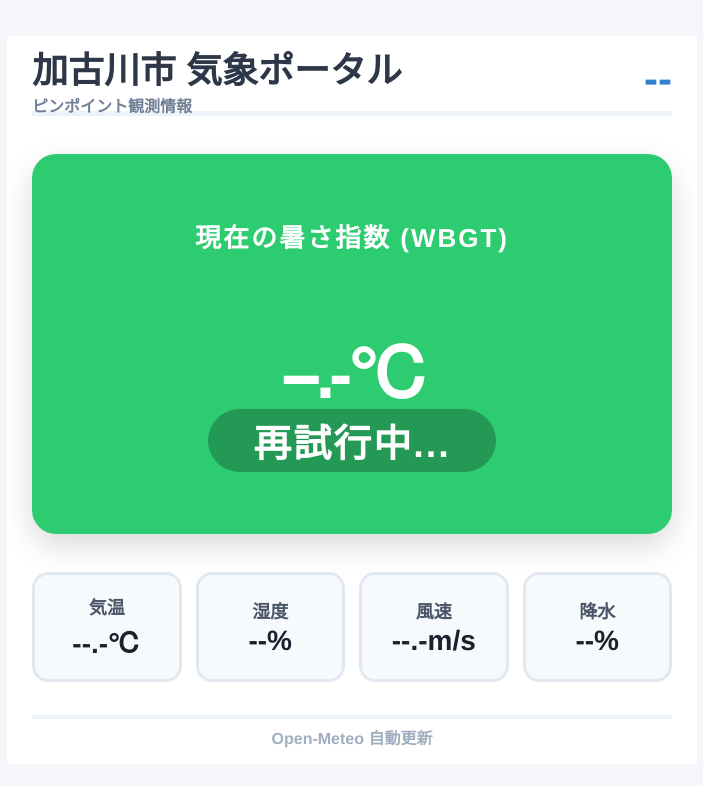
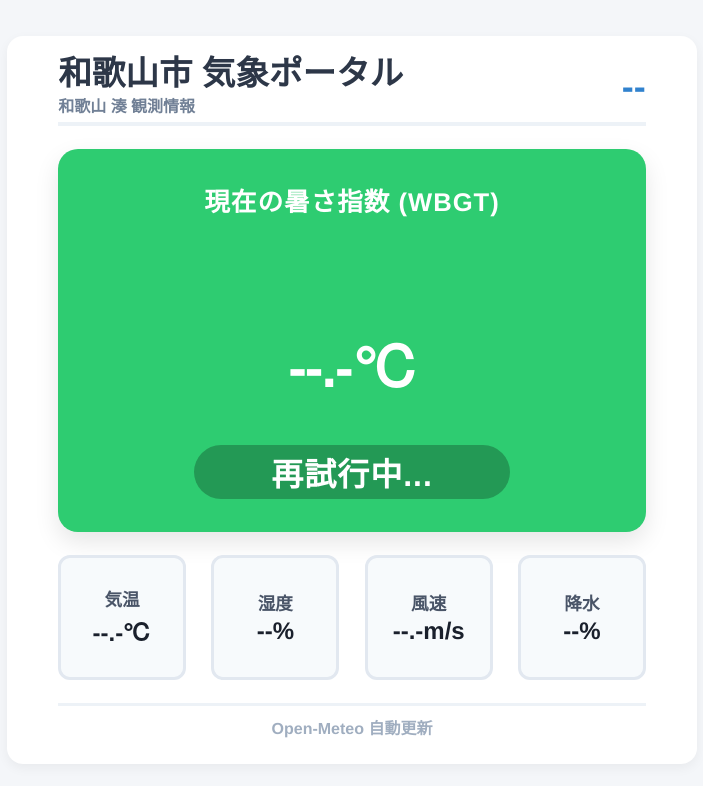
Before and after one commit to digitalsignage7129/kakogawa-wbgt, a plain HTML site: page index.html in a window 1280 px wide. Shown: the whole page, without its empty margins (288-991 px from the left). Drawn offline with Linux system fonts and the light colour scheme; no server answers.

Commit message:
Update index.html

```diff
--- a/index.html
+++ b/index.html
@@ -3,7 +3,7 @@
 <head>
     <meta charset="UTF-8">
     <meta name="viewport" content="width=device-width, initial-scale=1.0">
-    <title>加古川市 WBGTダッシュボード</title>
+    <title>和歌山市 WBGTダッシュボード</title>
     <style>
         html, body {
             margin: 0;
@@ -17,37 +17,46 @@
             justify-content: center;
             align-items: center;
         }
+
+        /* 縦横比を保ちつつ、画面サイズに合わせて自動伸縮するコンテナ */
         .widget-box {
-            width: 690px;
-            height: 728px;
+            width: 96vw;
+            height: 96vh;
+            max-width: 690px;
+            max-height: 728px;
             background: #ffffff;
             box-sizing: border-box;
-            padding: 10px 25px; /* 上下余白をさらに10pxに縮小 */
+            padding: 2vh 4vw;
             display: flex;
             flex-direction: column;
             justify-content: space-between;
             overflow: hidden !important;
+            border-radius: 16px;
+            box-shadow: 0 4px 12px rgba(0,0,0,0.05);
         }
+
         .header {
             display: flex;
             justify-content: space-between;
             align-items: center;
-            border-bottom: 5px solid #edf2f7;
-            height: 65px; /* 75pxから65pxにスリム化 */
+            border-bottom: 4px solid #edf2f7;
+            height: 10%;
+            min-height: 50px;
         }
         .header h1 {
             margin: 0;
-            font-size: 36px;
+            font-size: 4.2vh;
             color: #2d3748;
             font-weight: 900;
+            line-height: 1.1;
         }
         .header .sub {
-            font-size: 16px;
+            font-size: 2vh;
             color: #718096;
             font-weight: bold;
         }
         .weather-icon-txt {
-            font-size: 42px;
+            font-size: 4.5vh;
             font-weight: 900;
             color: #3182ce;
         }
@@ -56,84 +65,84 @@
         .wbgt-section {
             background: #2ecc71;
             color: white;
-            border-radius: 24px;
+            border-radius: 20px;
             text-align: center;
-            height: 380px; /* 410pxから380pxに見切れ対策調整 */
+            height: 55%;
             box-sizing: border-box;
             display: flex;
             flex-direction: column;
-            justify-content: center;
-            box-shadow: 0 12px 30px rgba(0,0,0,0.15);
-            margin: 5px 0;
-            overflow: hidden !important;
+            justify-content: space-around;
+            padding: 2vh 0;
+            box-shadow: 0 10px 25px rgba(0,0,0,0.1);
         }
         .wbgt-label {
-            font-size: 26px;
+            font-size: 3.2vh;
             font-weight: bold;
-            letter-spacing: 2px;
-            margin-top: 5px;
+            letter-spacing: 1px;
+            margin: 0;
         }
 
-        /* 🔥 200pxを維持したまま、行高さを0.85にして縦の隙間を完全抹殺 */
+        /* 🔥 画面の縦幅に100%連動する超巨大数値 */
         .wbgt-main-force {
-            font-size: 200px !important;
+            font-size: 20vh !important;
             font-weight: 900 !important;
-            margin: -10px 0 -5px 0 !important;
-            line-height: 0.85 !important; /* 上下の無駄な余白を極限までカット */
-            letter-spacing: -6px;
+            margin: 0 !important;
+            line-height: 1 !important;
+            letter-spacing: -2px;
         }
         .wbgt-main-force span {
-            font-size: 70px !important;
+            font-size: 7vh !important;
             font-weight: 900 !important;
             margin-left: 2px;
         }
 
         .wbgt-status {
-            font-size: 38px;
+            font-size: 4vh;
             font-weight: 900;
             background: rgba(0,0,0,0.25);
-            padding: 4px 45px;
+            padding: 0.5vh 6vw;
             border-radius: 40px;
             display: inline-block;
             align-self: center;
-            letter-spacing: 2px;
-            margin-bottom: 5px;
+            letter-spacing: 1px;
+            margin: 0;
         }
 
         /* 気象グリッド */
         .weather-grid {
             display: grid;
             grid-template-columns: repeat(4, 1fr);
-            gap: 14px;
-            height: 110px; /* 120pxから110pxに調整 */
+            gap: 2vw;
+            height: 18%;
         }
         .grid-item {
             background: #f7fafc;
             border: 3px solid #e2e8f0;
-            border-radius: 16px;
+            border-radius: 12px;
             display: flex;
             flex-direction: column;
             justify-content: center;
             text-align: center;
+            padding: 0.5vh 0;
         }
         .grid-label {
-            font-size: 18px;
+            font-size: 2.2vh;
             color: #4a5568;
             font-weight: bold;
             margin-bottom: 2px;
         }
         .grid-value {
-            font-size: 28px;
+            font-size: 3vh;
             font-weight: 900;
             color: #1a202c;
         }
 
         .footer {
-            font-size: 16px;
+            font-size: 2vh;
             color: #a0aec0;
             text-align: center;
-            border-top: 4px solid #edf2f7;
-            height: 35px; /* 45pxから35pxに調整 */
+            border-top: 3px solid #edf2f7;
+            height: 6%;
             display: flex;
             align-items: center;
             justify-content: center;
@@ -146,8 +155,8 @@
 <div class="widget-box">
     <div class="header">
         <div>
-            <h1>加古川市 気象ポータル</h1>
-            <div class="sub">ピンポイント観測情報</div>
+            <h1>和歌山市 気象ポータル</h1>
+            <div class="sub">和歌山 湊 観測情報</div>
         </div>
         <div id="weather-text" class="weather-icon-txt">--</div>
     </div>
@@ -169,8 +178,8 @@
 </div>
 
 <script>
-const lat = 34.7649;
-const lon = 134.8404;
+const lat = 34.2285;
+const lon = 135.1378;
 const apiUrl = `https://api.open-meteo.com/v1/forecast?latitude=${lat}&longitude=${lon}&hourly=temperature_2m,relative_humidity_2m,weather_code,wind_speed_10m,precipitation_probability&timezone=Asia%2FTokyo&forecast_days=1`;
 
 function getWeatherText(code) {
```
